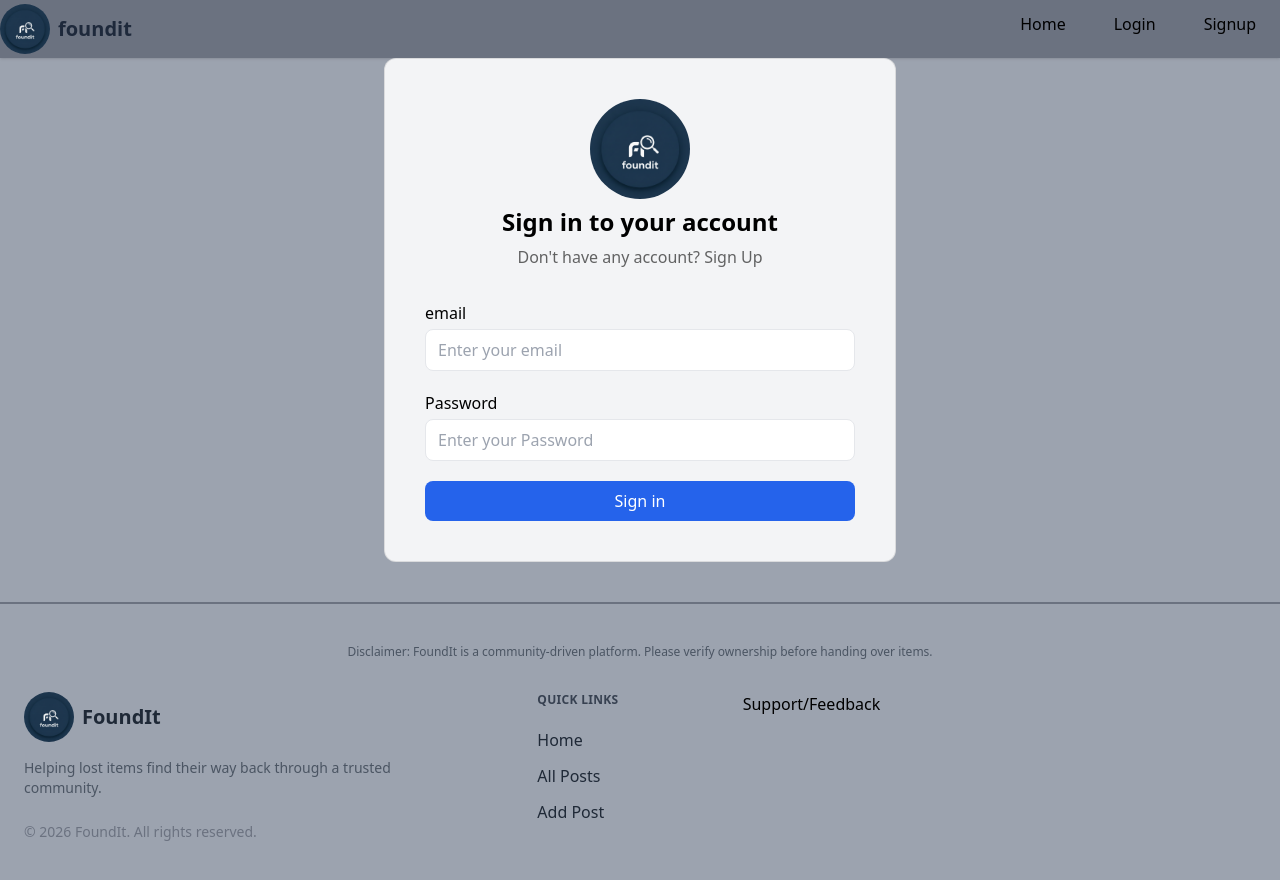
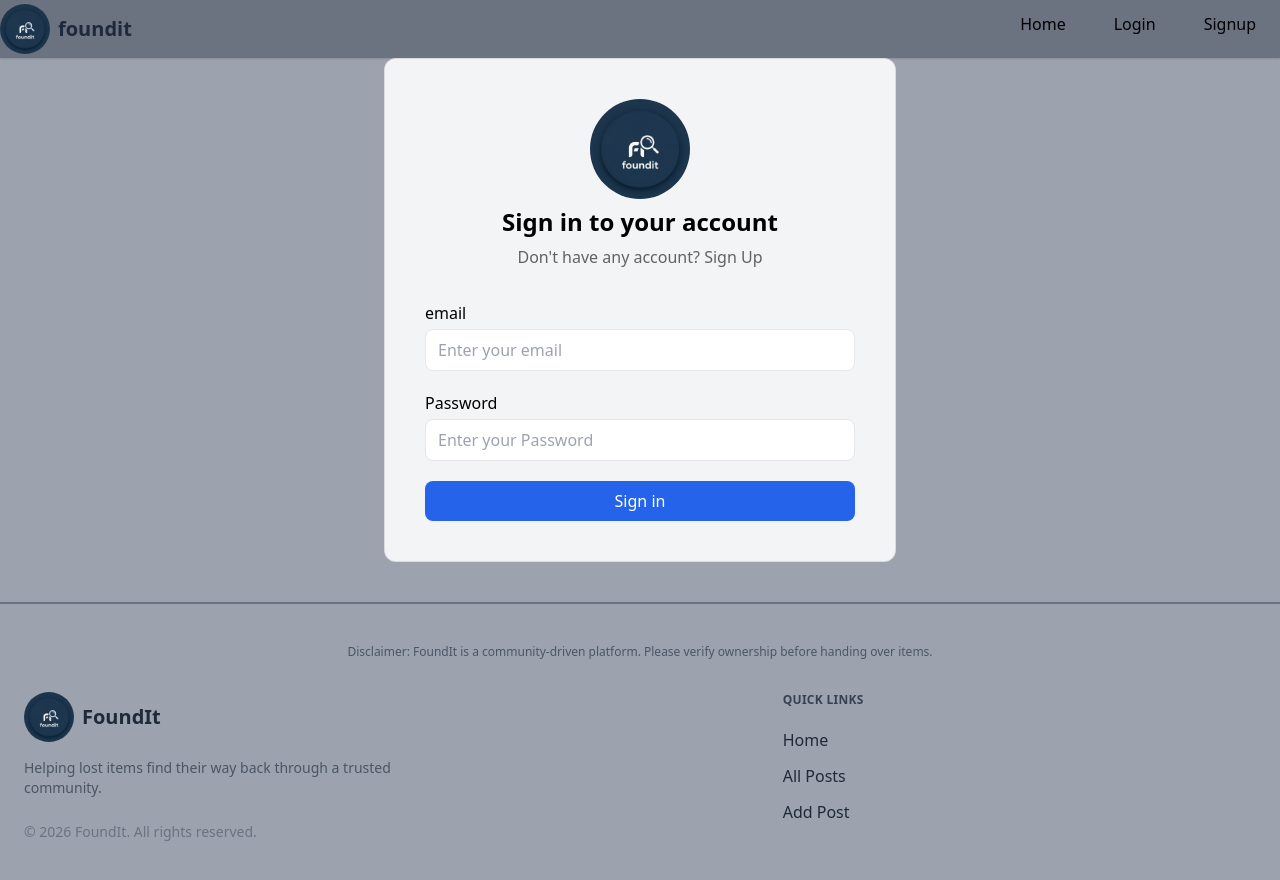
Before and after one commit to krishnagp97/foundit-app, a React (Vite) app: page /login in a window 1280 px wide. Built offline with nearby package versions, Linux system fonts and the light colour scheme; no server answers.

Commit message:
change footer layout

```diff
--- a/src/components/Footer/Footer.jsx
+++ b/src/components/Footer/Footer.jsx
@@ -11,10 +11,11 @@ function Footer() {
           Please verify ownership before handing over items.
         </p>
 
-        <div className="flex flex-wrap gap-y-10">
+        <div className="flex flex-col lg:flex-row items-start gap-10">
 
-          <div className="w-full md:w-1/2 lg:w-5/12">
-            <div className="flex flex-col h-full justify-between">
+
+          <div className="flex flex-col justify-between lg:w-7/12">
+            <div>
               <div className="flex items-center mb-4">
                 <Logo width="50px" />
                 <span className="ml-2 text-xl font-semibold text-gray-800">FoundIt</span>
@@ -22,17 +23,19 @@ function Footer() {
               <p className="text-sm text-gray-600 max-w-sm">
                 Helping lost items find their way back through a trusted community.
               </p>
-              <p className="text-sm text-gray-500 mt-6">
-                © 2026 FoundIt. All rights reserved.
-              </p>
             </div>
+
+            <p className="text-sm text-gray-500 mt-6">
+              © 2026 FoundIt. All rights reserved.
+            </p>
           </div>
 
-          <div className="w-full md:w-1/2 lg:w-2/12">
+          <div className="lg:w-3/12">
             <h3 className="mb-5 text-xs font-semibold uppercase tracking-wide text-gray-700">
               Quick Links
             </h3>
-            <ul className="space-y-3">
+
+            <ul className="flex flex-col gap-3">
               <li>
                 <Link className="text-gray-800 hover:text-blue-700 transition" to="/">
                   Home
@@ -50,14 +53,6 @@ function Footer() {
               </li>
             </ul>
           </div>
-          <div className="w-full md:w-1/2 lg:w-2/12">
-                <a
-                  href="mailto:support@foundit.com"
-                  className="hover:text-blue-700 transition"
-                >
-                  Support/Feedback
-                </a>
-          </div>
 
         </div>
       </div>
```
